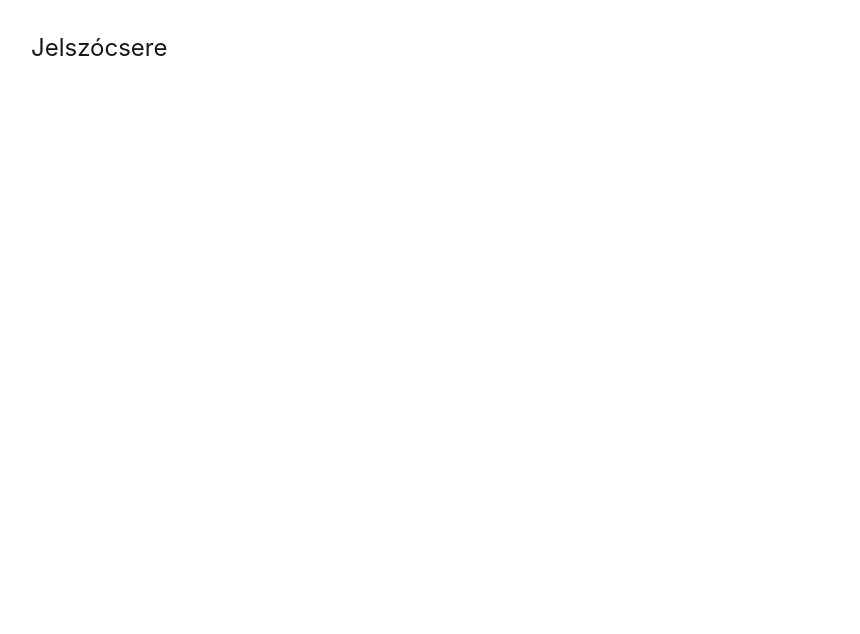
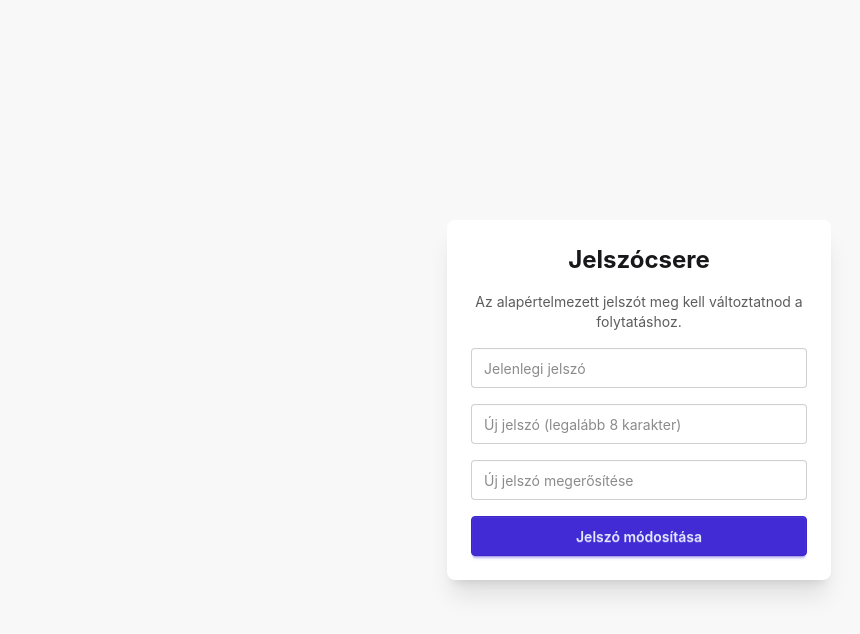
Before and after one commit to mbodigit/time_tracking_system_prototype, a React (Vite) app in the folder frontend/: page /change-password in a window 1280 px wide. Shown: the top 634 px of the page, without its empty margins (1-861 px from the left). Built offline with nearby package versions, Linux system fonts and the light colour scheme.

Commit message:
Jelszócsere képrenyő

```diff
--- a/frontend/src/pages/change-password-page/change-password-page.tsx
+++ b/frontend/src/pages/change-password-page/change-password-page.tsx
@@ -1,3 +1,104 @@
+import { useState } from "react";
+import type { FormEvent } from "react";
+import { useNavigate } from "react-router-dom";
+import { getToken, clearSession } from "../../utils/auth";
+
 export const ChangePasswordPage = () => {
-  return <h1 className="text-2xl p-8">Jelszócsere</h1>;
+  const [currentPassword, setCurrentPassword] = useState("");
+  const [newPassword, setNewPassword] = useState("");
+  const [newPasswordAgain, setNewPasswordAgain] = useState("");
+  const [errorMessage, setErrorMessage] = useState("");
+  const [successMessage, setSuccessMessage] = useState("");
+  const navigate = useNavigate();
+
+  const handleSubmit = async (event: FormEvent) => {
+    event.preventDefault();
+    setErrorMessage("");
+
+    if (newPassword !== newPasswordAgain) {
+      setErrorMessage("A két új jelszó nem egyezik.");
+      return;
+    }
+
+    try {
+      const response = await fetch(
+        `${import.meta.env.VITE_API_URL}/me/password`,
+        {
+          method: "PATCH",
+          headers: {
+            "Content-Type": "application/json",
+            Authorization: `Bearer ${getToken()}`,
+          },
+          body: JSON.stringify({ currentPassword, newPassword }),
+        },
+      );
+
+      const data = await response.json();
+
+      if (!response.ok) {
+        setErrorMessage(data.message);
+        return;
+      }
+
+      setSuccessMessage(data.message);
+      clearSession();
+      setTimeout(() => navigate("/"), 2000);
+    } catch {
+      setErrorMessage("Nem érhető el a szerver.");
+    }
+  };
+
+  return (
+    <div className="min-h-screen flex items-center justify-center bg-base-200">
+      <div className="card w-full max-w-sm bg-base-100 shadow-xl">
+        <form className="card-body gap-4" onSubmit={handleSubmit}>
+          <h1 className="text-2xl font-bold text-center">Jelszócsere</h1>
+
+          <p className="text-sm text-center opacity-70">
+            Az alapértelmezett jelszót meg kell változtatnod a folytatáshoz.
+          </p>
+
+          {errorMessage && (
+            <div className="alert alert-error text-sm py-2">
+              <span>{errorMessage}</span>
+            </div>
+          )}
+
+          {successMessage && (
+            <div className="alert alert-success text-sm py-2">
+              <span>{successMessage}</span>
+            </div>
+          )}
+
+          <input
+            className="input input-bordered w-full"
+            type="password"
+            placeholder="Jelenlegi jelszó"
+            value={currentPassword}
+            onChange={(e) => setCurrentPassword(e.target.value)}
+          />
+
+          <input
+            className="input input-bordered w-full"
+            type="password"
+            placeholder="Új jelszó (legalább 8 karakter)"
+            value={newPassword}
+            onChange={(e) => setNewPassword(e.target.value)}
+          />
+
+          <input
+            className="input input-bordered w-full"
+            type="password"
+            placeholder="Új jelszó megerősítése"
+            value={newPasswordAgain}
+            onChange={(e) => setNewPasswordAgain(e.target.value)}
+          />
+
+          <button className="btn btn-primary w-full" type="submit">
+            Jelszó módosítása
+          </button>
+        </form>
+      </div>
+    </div>
+  );
 };
```
Also changed, not shown: 1 other file (tests, documents, lock files or other folders).
